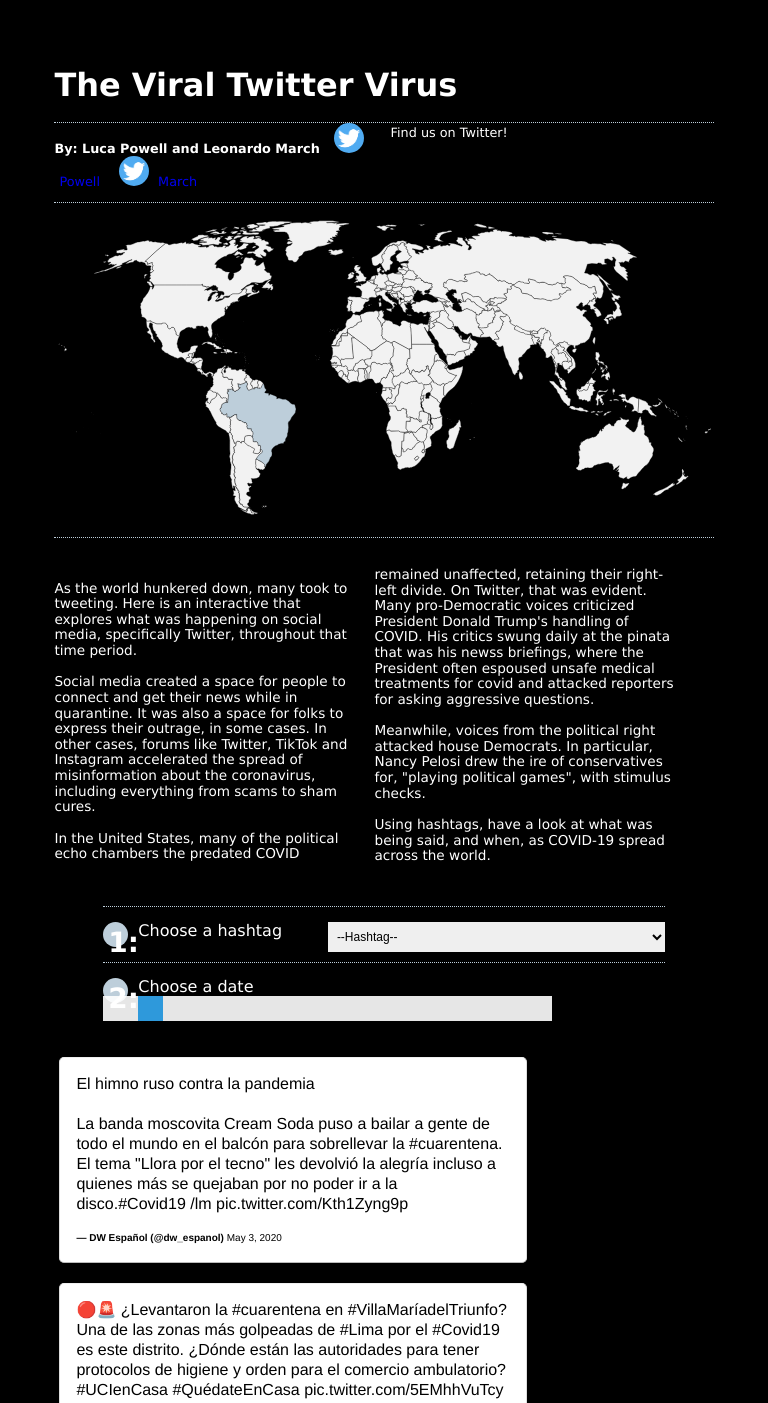
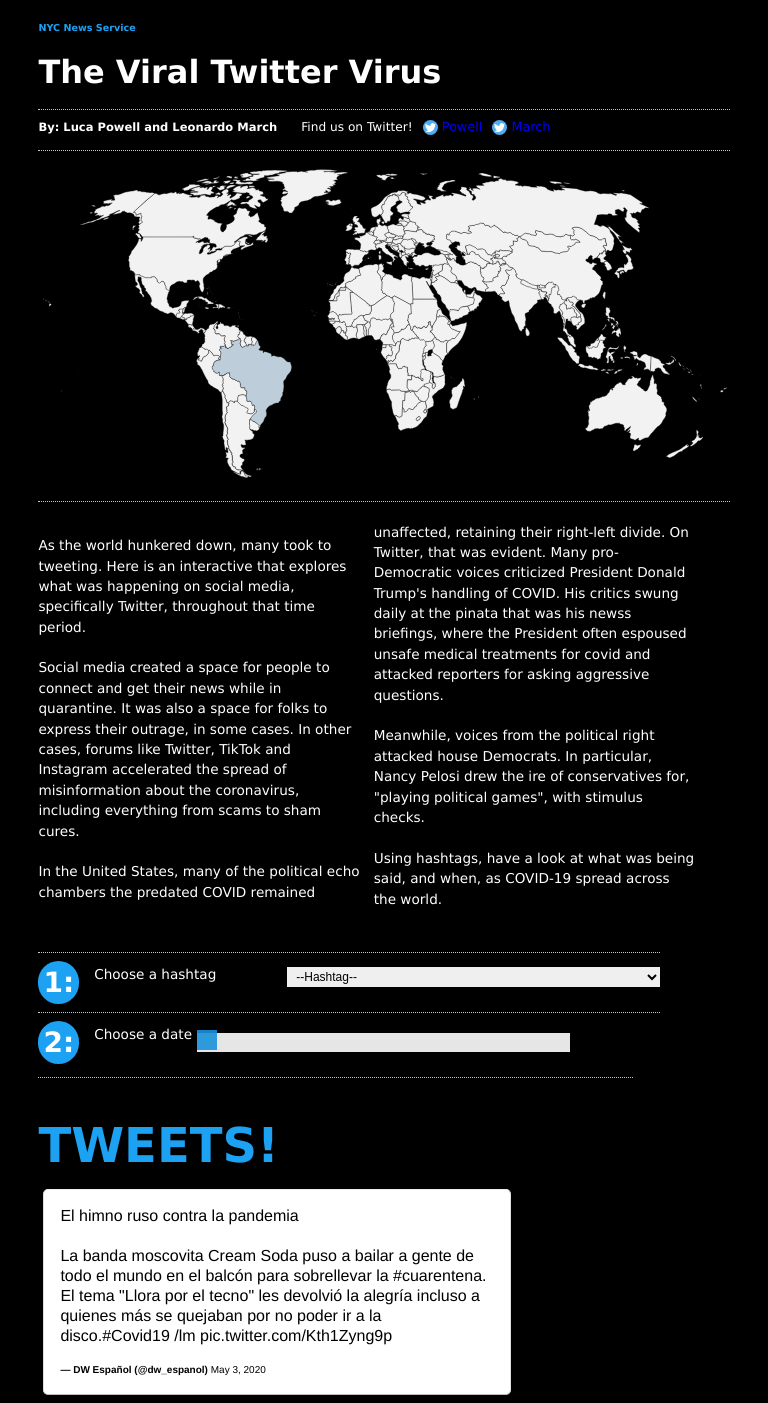
Before and after one commit to lucapowelljournalism/twitterinteractive, a plain HTML site: page index.html in a window 768 px wide. Shown: the top 1403 px of the page. Drawn offline with nearby package versions, Linux system fonts and the light colour scheme.

Commit message:
tighten design

```diff
--- a/index.html
+++ b/index.html
@@ -13,7 +13,7 @@
   <body>
 
     <div class="container">
-
+      <h6>NYC News Service</h6>
       <h1>The Viral Twitter Virus</h1>
       <div class="header">
         <h4>By: Luca Powell and Leonardo March</h4>
@@ -38,11 +38,12 @@
           <br><br> Using hashtags, have a look at what was being said, and when, as COVID-19 spread across the world.</p>
       </div>
 
-      <div class="container">
-        <!--div for each filter.  .frame are just classes for design control-->
 
-        <div class="frame">
-          <div class="numero"><span>1:</span>Choose a hashtag</span></div>
+      <!--div for each filter.  .frame are just classes for design control-->
+
+      <div class="frame">
+        <div class="numero"><span>1:</span>
+          <p>Choose a hashtag</p>
 
           <select class="filter">
             <option> --Hashtag--</option>
@@ -53,13 +54,15 @@
             <option> #coronavirus </option>
           </select>
         </div>
+      </div>
 
-        <div class="frame">
-          <!--div for each filter-->
-          <div class="numero"><span>2:</span> Choose a date</span></div>
+      <div class="frame">
+        <!--div for each filter-->
+        <div class="numero"><span>2:</span>
+          <p>Choose a date</p>
 
+          <!--Slider-->
           <div class="slider">
-            <!--Slider-->
             <input type="range" min="01" max="30" value="0" class="slider" id="myRange">
           </div>
         </div>
@@ -89,7 +92,7 @@
         </div>
 
       </div>
-
+      <div class="tweetbox title">TWEETS!</div>
       <div class="tweetbox">
         <span id="tweet1">
           <blockquote class="twitter-tweet">
@@ -114,13 +117,16 @@
         <span id="tweet3">
           <blockquote class="twitter-tweet">
             <p lang=" es" dir=" ltr">Muy miserable el nivel de <a href="" https://twitter.com/hashtag/mesacentral?src=hash&amp;ref_src=twsrc%5Etfw"">#mesacentral</a><br>Solo entrevistados de derecha y gobierno.<br>El panel de periodistas no
-              representa pluralidad.<br>Los temas muy acotados<a href="" https://twitter.com/hashtag/cuarentena?src=hash&amp;ref_src=twsrc%5Etfw"">#cuarentena</a> <a href="" https://twitter.com/aluksicc?ref_src=twsrc%5Etfw"">@aluksicc</a> <br>La Cony
+              representa pluralidad.<br>Los temas muy acotados<a href="" https://twitter.com/hashtag/cuarentena?src=hash&amp;ref_src=twsrc%5Etfw"">#cuarentena</a> <a href="" https://twitter.com/aluksicc?ref_src=twsrc%5Etfw"">@aluksicc</a> <br>La
+              Cony
               sobrepasada por Bofill</p>&mdash; Al final del túnel ™ (@lvera50) <a href="" https://twitter.com/lvera50/status/1256992122466635778?ref_src=twsrc%5Etfw"">May 3, 2020</a>
           </blockquote>
           <script async src="" https://platform.twitter.com/widgets.js"" charset="" utf-8""></script>
         </span>
 
       </div>
+
+      <div class="bottom">Check out our other projects (then here the icons for other proejcts)</div>
 
     </div>
 
--- a/style.css
+++ b/style.css
@@ -39,6 +39,12 @@ a:visited {
         font-size: 2em;
     }
 
+    h6 {
+        text-align: left;
+        font-size: .6em;
+        color: #1DA1F2;
+    }
+
     .header {
         width: 100%;
         font-size: .8em;
@@ -48,18 +54,17 @@ a:visited {
         border-bottom: 1px dotted #BDCEDA;
     }
 
-    .header a {
-        padding: 5px;
-    }
+    .header a {}
 
     .header img {
         /*Style for twitter icons*/
         display: inline;
-        width: 20px;
-        margin-left: 10px;
+        width: 17px;
+        margin-left: 6px;
         border-radius: 50%;
         cursor: pointer;
         z-index: 2;
+        vertical-align: middle;
     }
 
     .map {
@@ -75,24 +80,26 @@ a:visited {
     .text {
         width: 100%;
         font-size: .80em;
-        margin-top: 30px;
+        margin-top: 20px;
+        line-height: 1.5;
+        margin-bottom: 20px;
     }
 
     .frame {
-        width: 100%;
+        width: 86%;
         border-top: 1px dotted #BDCEDA;
         display: inline-block;
-        padding-top: 15px;
+        padding-top: 14px;
         padding-bottom: 10px;
-        margin-bottom: 10px;
+        margin-bottom: 5px;
     }
 
     .numero {
-        padding-bottom: 10px;
+        height: 60px;
     }
 
     .numero span {
-        border-radius: 5px;
+        border-radius: 25px;
         background: #1DA1F2;
         padding: 5px;
         font-weight: bold;
@@ -102,12 +109,19 @@ a:visited {
         margin-right: 10px;
     }
 
+    .numero p {
+        display: inline;
+        font-size: .85em;
+        vertical-align: top;
+        margin: 0;
+        padding: 0;
+    }
+
     .filter {
-        float: left;
         width: 80%;
         text-align: left;
         display: block;
-        height: 30px;
+        height: 20px;
         background-color: #white;
         border: 0;
         font-size: .75em;
@@ -145,6 +159,23 @@ a:visited {
         margin-left: 5px;
     }
 
+    .tweetbox.title {
+        width: 86%;
+        font-weight: bolder;
+        font-size: 3em;
+        border-top: 1px dotted #BDCEDA;
+        padding-top: 40px;
+    }
+
+    .bottom {
+        margin-top: 30px;
+        margin-bottom: 30px;
+        border-top: 1px dotted #BDCEDA;
+        padding-top: 10px;
+        font-size: .75em;
+        color: #1DA1F2;
+    }
+
     /***************Slider CSS************/
     .slidecontainer {
         display: inline;
@@ -177,7 +208,8 @@ a:visited {
 
     /****************END SLIDER CSS*************/
     .tweetbox {
-        background-color: black;
+        margin-top: 5px;
+        color: #1DA1F2;
     }
 
     /******Styles for Twitter Format ***********/
@@ -226,7 +258,7 @@ a:visited {
     }
 
     h1 {
-        margin-top: 8%;
+        margin-top: 2%;
     }
 
     h4 {
@@ -234,59 +266,33 @@ a:visited {
         display: inline;
         width: 49%;
         padding-top: 5px;
-        padding-bottom: 5px
+        padding-bottom: 5px;
+        font-size: .9em;
+        margin-right: 20px;
     }
 
     .container {
-        max-width: 900px;
+        max-width: 700px;
+        width: 90%;
+        margin: 0 auto;
     }
 
     .header {
         border-top: 1px dotted #BDCEDA;
         border-bottom: 1px dotted #BDCEDA;
+        padding-top: 10px;
     }
 
     .header img {
-        padding: 0;
-        width: 30px;
+        width: 15px;
     }
 
     .header span {
-        float: right;
-        display: inline-flex;
+        display: inline;
         width: 49%;
-        padding-top: 5px;
-        padding-bottom: 5px
-    }
-
-    .numero {
-        width: 80%;
-        display: inline;
-        height: 45px;
-        padding: 0px;
-        font-size: 1em;
-    }
-
-    .numero span {
-        border-radius: 20px;
-        width: 25px;
-        height: 25px;
-        background: #BDCEDA;
-        font-family: Verdana;
-        font-weight: bold;
-        color: white;
-        font-size: 1.75em;
-        vertical-align: middle;
-        float: left;
-        margin-right: 10px;
-    }
-
-    .container {
-        width: 90%;
-        margin: 10 auto;
-        padding: 1em;
-        height: auto;
-        max-width: 1000px
+        padding-top: 8px;
+        padding-bottom: 5px;
+        font-size: .95em;
     }
 
     .map {
@@ -295,8 +301,10 @@ a:visited {
     }
 
     .frame {
-        width: 100%;
-        margin: auto 0;
+        width: 90%;
+        padding-bottom: 0;
+        margin-bottom: 0;
+        height: 60px;
     }
 
     .filter {
@@ -317,6 +325,25 @@ a:visited {
         background-color: #BDCEDA;
         z-index: 1;
         display: inline;
+    }
+
+    .slider {
+        width: 60%;
+        display: inline;
+        height: 15px;
+    }
+
+    .slidecontainer {
+        height: 15px;
+    }
+
+    .slider::-webkit-slider-thumb {
+        -webkit-appearance: none;
+        appearance: none;
+        width: 20px;
+        height: 20px;
+        background: #1DA1F2;
+        cursor: pointer;
     }
 }
 
@@ -388,7 +415,7 @@ a:visited {
     .text {
         height: 100%;
         width: 33%;
-        font-size: .8em;
+        font-size: .75em;
         display: block;
         line-height: 1.5;
         padding-bottom: 10px;
@@ -422,7 +449,7 @@ a:visited {
     }
 
     .filter {
-        width: 33%;
+        width: 60%;
         display: block;
         float: right;
         padding-left: 5px;
@@ -431,24 +458,26 @@ a:visited {
 
     .frame {
         border-top: 1px dotted #BDCEDA;
-        width: 30%;
+        width: 49%;
         display: inline-block;
         padding-top: 15px;
-        padding-bottom: 10px;
-        margin-bottom: 10px;
         margin-left: 10px;
+        padding-bottom: 0;
+        margin-bottom: 0;
     }
 
     .numero {
         font-size: 1em;
         display: inline-flex;
+        height: 40px;
+        width: 70%;
     }
 
     .numero span {
         border-radius: 20px;
-        width: 25px;
-        height: 25px;
-        background: #BDCEDA;
+        width: 35px;
+        height: 35px;
+        background: #1DA1F2;
         font-family: Verdana;
         font-weight: bold;
         color: white;
@@ -456,6 +485,15 @@ a:visited {
         vertical-align: middle;
         float: left;
         margin-right: 10px;
+    }
+
+    .numero p {
+        display: inline;
+        font-size: .85em;
+        vertical-align: middle;
+        margin: 0;
+        padding: 0;
+        width: 60%;
     }
 
     .slidecontainer {
```
